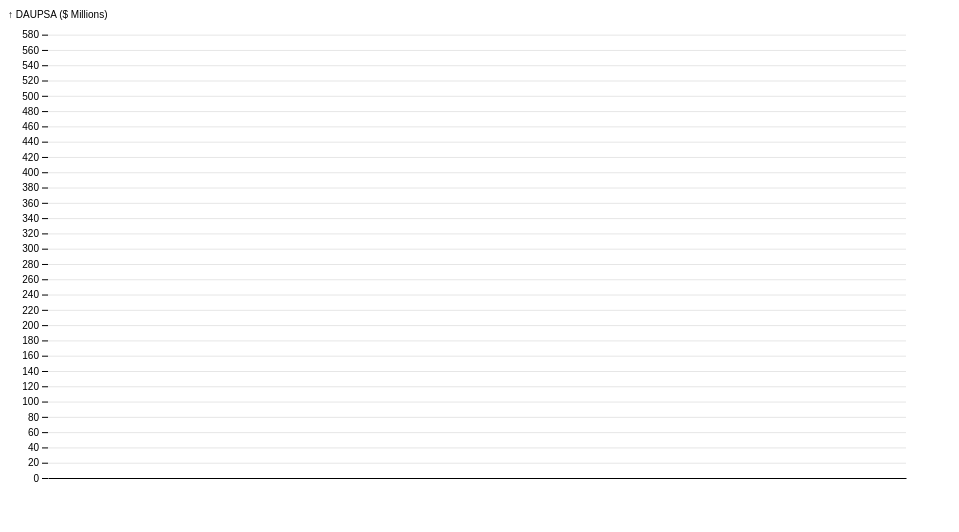
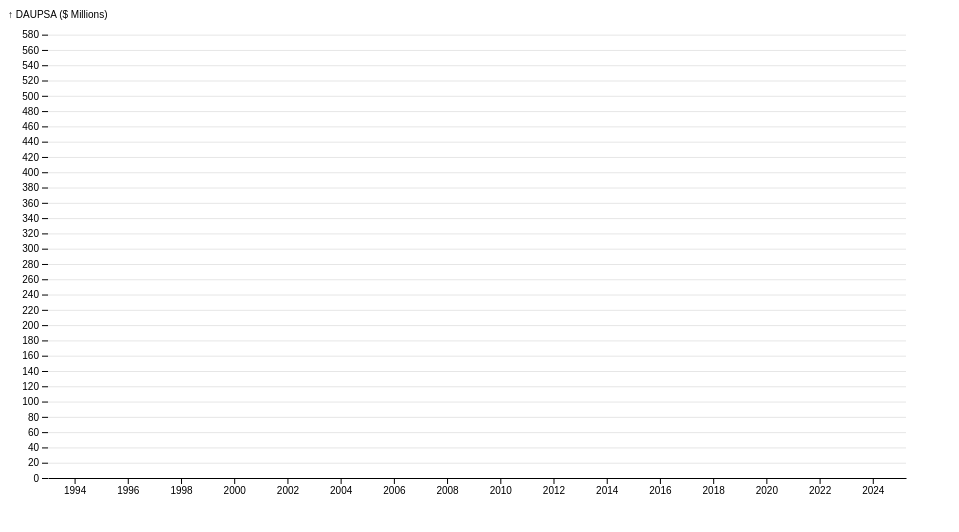
Before and after one commit to StrawHatAaron/CS416-Narrative-Visualization, a plain HTML site: page index.html in a window 1280 px wide. Shown: the whole page, without its empty margins (0-959 px from the left). Drawn offline with nearby package versions, Linux system fonts and the light colour scheme.

Commit message:
my existence is the axioms of an axis making pro across 4 real axis

```diff
--- a/index.html
+++ b/index.html
@@ -1,4 +1,5 @@
 <html>
+<link rel="icon" href="https://cdn.brand.illinois.edu/favicon.ico" type="image/x-icon">
 <script src='https://d3js.org/d3.v7.min.js'></script>
 <style></style>
 <body>
--- a/index.js
+++ b/index.js
@@ -20,15 +20,10 @@ const marginLeft = 40;
 const daupsa = d3.csv("DAUPSA.csv").then(function(data) {
 
     // Declare the x (horizontal position) scale.
-    const x = d3.scaleUtc(d3.extent(data, d => Date(d.observation_date)), [marginLeft, width - marginRight]);
+    const x = d3.scaleUtc(d3.extent(data, d => new Date(d.observation_date + "T00:00:00Z")), [marginLeft, width - marginRight]);
 
     // Declare the y (vertical position) scale.
     const y = d3.scaleLinear([0, d3.max(data, d => Number(d.DAUPSA))], [height - marginBottom, marginTop]);
-
-
-
-    // console.log(Math.max(data, d => d.DAUPSA));
-    console.log(data.map(d => d.observation_date));
 
     // // Add the x-axis.
     svg.append("g")
```
